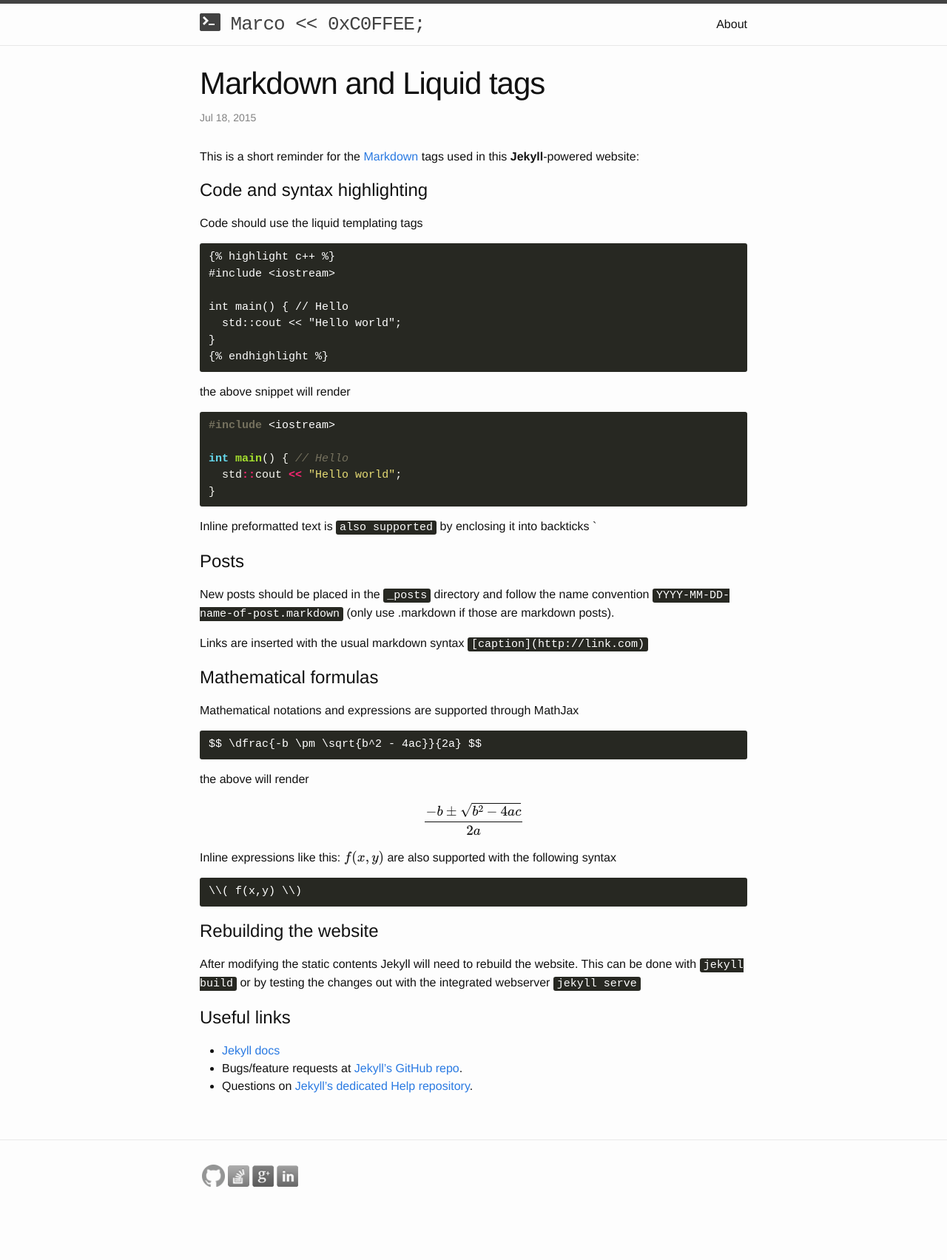
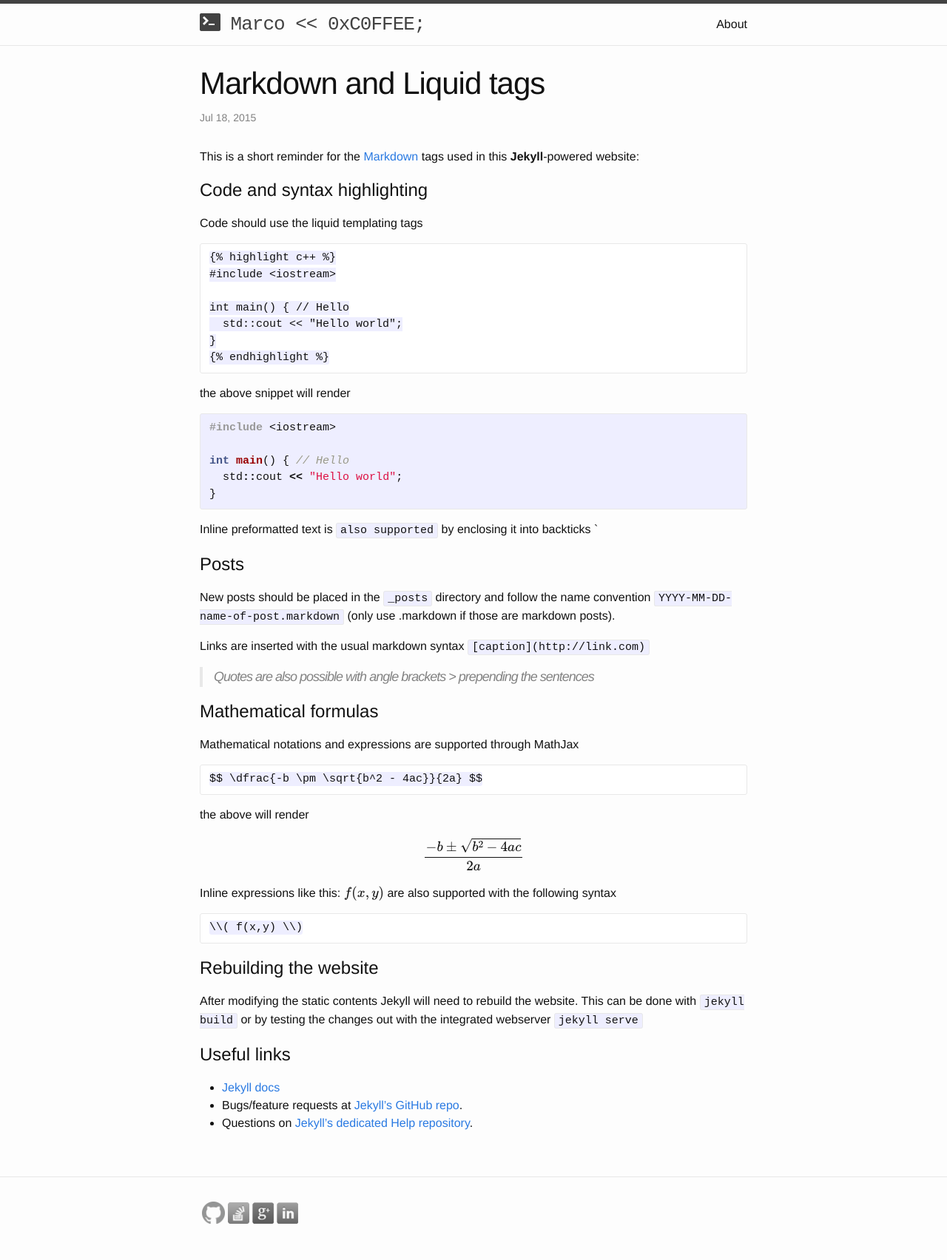
Before and after one commit to marcodiiga/marcodiiga.github.io, a Jekyll site: the page built from _posts/2015-07-18-markdown-and-liquid-tags.markdown, in a window 1280 px wide. Shown: the whole page at 74% size. Built offline with Jekyll 4.4.1, drawn with Linux system fonts in a browser that asks for light colours; formulas are drawn with MathJax 3; before the commit the page ends 1654 px from its top, so only the background shows below that.

Commit message:
Back to the previous theme - more readable

```diff
--- a/_includes/head.html
+++ b/_includes/head.html
@@ -9,11 +9,9 @@
   <link rel="shortcut icon" href="/favicon.ico" type="image/x-icon">
   <link rel="icon" href="/favicon.ico" type="image/x-icon">
   <link rel="stylesheet" href="{{ "/css/main.css" | prepend: site.baseurl }}">
-  <link rel="stylesheet" href="/css/style.css">
   <link rel="canonical" href="{{ page.url | replace:'index.html','' | prepend: site.baseurl | prepend: site.url }}">
   <link rel="alternate" type="application/rss+xml" title="{{ site.title }}" href="{{ "/feed.xml" | prepend: site.baseurl | prepend: site.url }}">
   <link rel="stylesheet" href="/octicons/octicons.css">
-  <link rel="stylesheet" href="/css/pygments_monokai.css">
   <script type="text/javascript" src="/js/jquery-1.11.3.min.js"></script>
   <script type="text/javascript" src="http://cdn.mathjax.org/mathjax/latest/MathJax.js?config=TeX-AMS-MML_HTMLorMML"></script>
   <script type="text/javascript">
--- a/_posts/2015-07-18-markdown-and-liquid-tags.markdown
+++ b/_posts/2015-07-18-markdown-and-liquid-tags.markdown
@@ -38,6 +38,8 @@
 
 Links are inserted with the usual markdown syntax `[caption](http://link.com)`
 
+> Quotes are also possible with angle brackets > prepending the sentences
+
 Mathematical formulas
 =====================
 Mathematical notations and expressions are supported through MathJax
--- a/css/pygments_monokai.css
+++ /dev/null
@@ -1,61 +0,0 @@
-.highlight pre, .highlight code { background-color: rgb(39,40,34); }
-.highlight .hll { background-color: #49483e }
-.highlight  { color: #f8f8f2 }
-.highlight .c { color: #75715e } /* Comment */
-.highlight .err { color: #960050; background-color: #1e0010 } /* Error */
-.highlight .k { color: #66d9ef } /* Keyword */
-.highlight .l { color: #ae81ff } /* Literal */
-.highlight .n { color: #f8f8f2 } /* Name */
-.highlight .o { color: #f92672 } /* Operator */
-.highlight .p { color: #f8f8f2 } /* Punctuation */
-.highlight .cm { color: #75715e } /* Comment.Multiline */
-.highlight .cp { color: #75715e } /* Comment.Preproc */
-.highlight .c1 { color: #75715e } /* Comment.Single */
-.highlight .cs { color: #75715e } /* Comment.Special */
-.highlight .ge { font-style: italic } /* Generic.Emph */
-.highlight .gs { font-weight: bold } /* Generic.Strong */
-.highlight .kc { color: #66d9ef } /* Keyword.Constant */
-.highlight .kd { color: #66d9ef } /* Keyword.Declaration */
-.highlight .kn { color: #f92672 } /* Keyword.Namespace */
-.highlight .kp { color: #66d9ef } /* Keyword.Pseudo */
-.highlight .kr { color: #66d9ef } /* Keyword.Reserved */
-.highlight .kt { color: #66d9ef } /* Keyword.Type */
-.highlight .ld { color: #e6db74 } /* Literal.Date */
-.highlight .m { color: #ae81ff } /* Literal.Number */
-.highlight .s { color: #e6db74 } /* Literal.String */
-.highlight .na { color: #a6e22e } /* Name.Attribute */
-.highlight .nb { color: #f8f8f2 } /* Name.Builtin */
-.highlight .nc { color: #a6e22e } /* Name.Class */
-.highlight .no { color: #66d9ef } /* Name.Constant */
-.highlight .nd { color: #a6e22e } /* Name.Decorator */
-.highlight .ni { color: #f8f8f2 } /* Name.Entity */
-.highlight .ne { color: #a6e22e } /* Name.Exception */
-.highlight .nf { color: #a6e22e } /* Name.Function */
-.highlight .nl { color: #f8f8f2 } /* Name.Label */
-.highlight .nn { color: #f8f8f2 } /* Name.Namespace */
-.highlight .nx { color: #a6e22e } /* Name.Other */
-.highlight .py { color: #f8f8f2 } /* Name.Property */
-.highlight .nt { color: #f92672 } /* Name.Tag */
-.highlight .nv { color: #f8f8f2 } /* Name.Variable */
-.highlight .ow { color: #f92672 } /* Operator.Word */
-.highlight .w { color: #f8f8f2 } /* Text.Whitespace */
-.highlight .mf { color: #ae81ff } /* Literal.Number.Float */
-.highlight .mh { color: #ae81ff } /* Literal.Number.Hex */
-.highlight .mi { color: #ae81ff } /* Literal.Number.Integer */
-.highlight .mo { color: #ae81ff } /* Literal.Number.Oct */
-.highlight .sb { color: #e6db74 } /* Literal.String.Backtick */
-.highlight .sc { color: #e6db74 } /* Literal.String.Char */
-.highlight .sd { color: #e6db74 } /* Literal.String.Doc */
-.highlight .s2 { color: #e6db74 } /* Literal.String.Double */
-.highlight .se { color: #ae81ff } /* Literal.String.Escape */
-.highlight .sh { color: #e6db74 } /* Literal.String.Heredoc */
-.highlight .si { color: #e6db74 } /* Literal.String.Interpol */
-.highlight .sx { color: #e6db74 } /* Literal.String.Other */
-.highlight .sr { color: #e6db74 } /* Literal.String.Regex */
-.highlight .s1 { color: #e6db74 } /* Literal.String.Single */
-.highlight .ss { color: #e6db74 } /* Literal.String.Symbol */
-.highlight .bp { color: #f8f8f2 } /* Name.Builtin.Pseudo */
-.highlight .vc { color: #f8f8f2 } /* Name.Variable.Class */
-.highlight .vg { color: #f8f8f2 } /* Name.Variable.Global */
-.highlight .vi { color: #f8f8f2 } /* Name.Variable.Instance */
-.highlight .il { color: #ae81ff } /* Literal.Number.Integer.Long */
--- a/css/style.css
+++ /dev/null
@@ -1,5 +0,0 @@
-pre, code {
-  background-color: rgb(39,40,34);
-  color: white;
-  border: #717171;
-}
```
